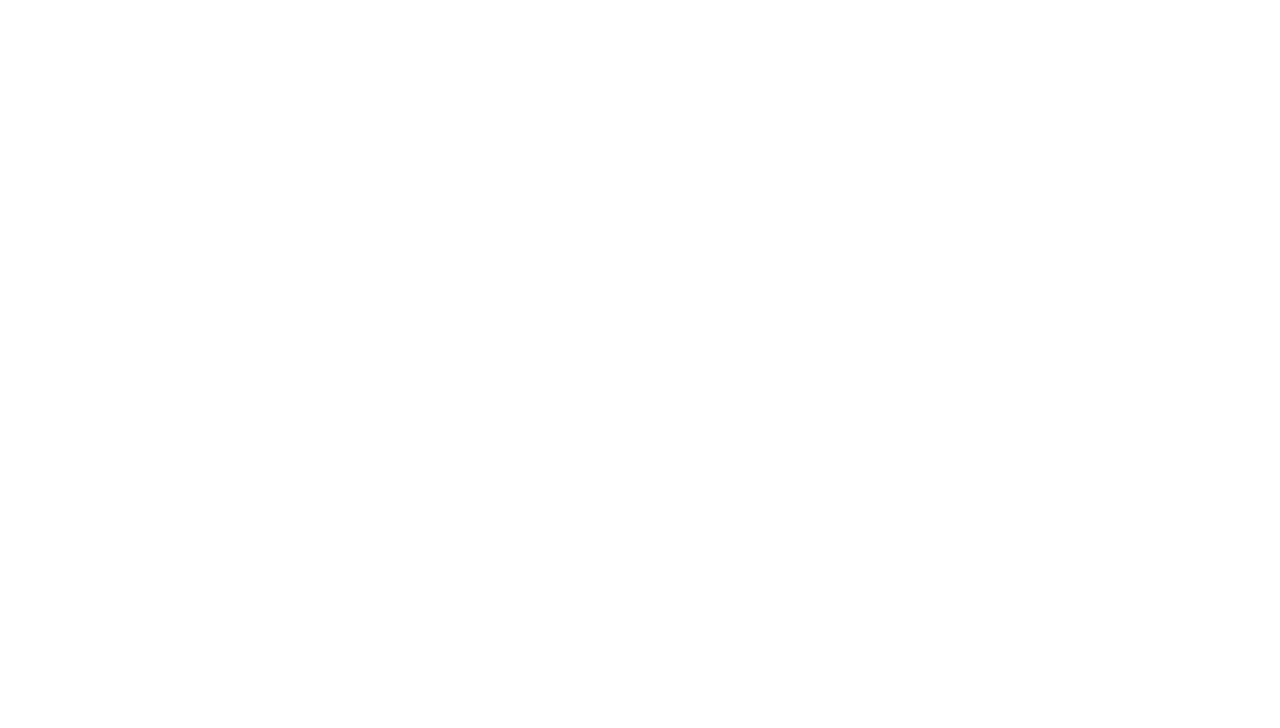
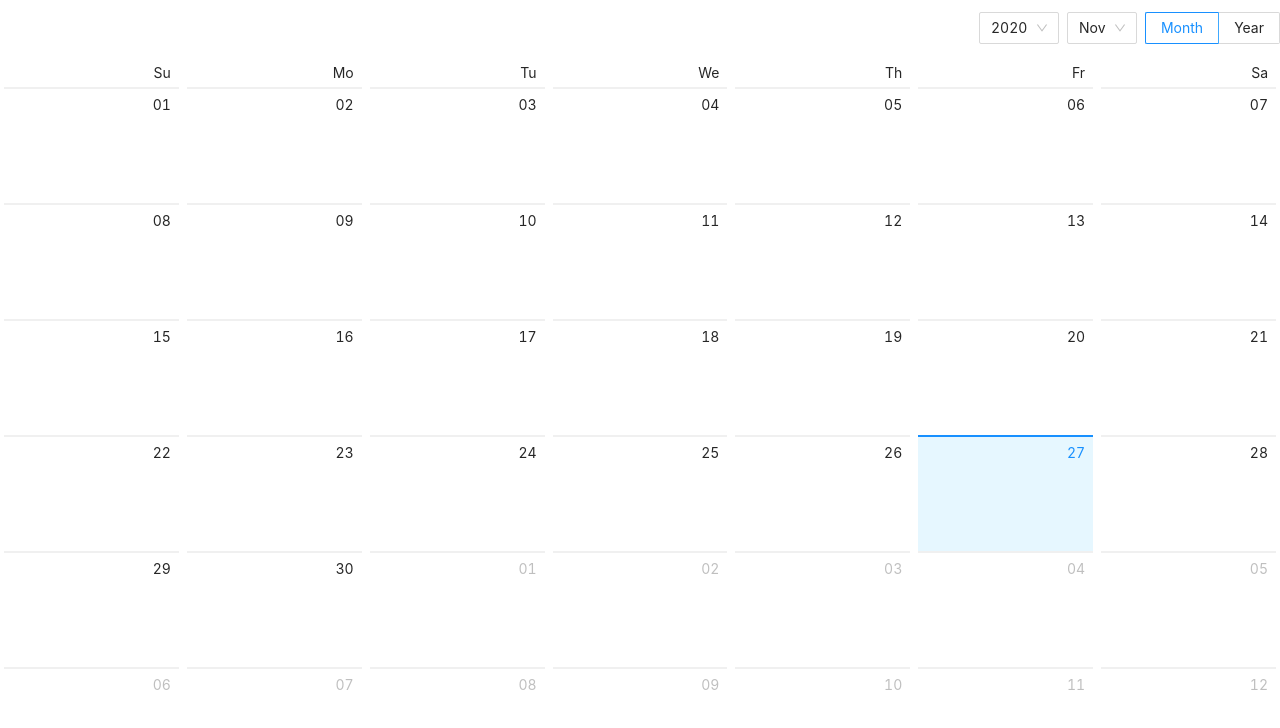
Before and after one commit to gemmahassan/nursery-app, a React (Create React App) app: page /nursery/1/calendar in a window 1280 px wide. Shown: the top 728 px of the page. Built offline with nearby package versions, Linux system fonts and the light colour scheme.

Commit message:
MP-86 Add Calendar View

```diff
--- a/src/Routes.jsx
+++ b/src/Routes.jsx
@@ -13,6 +13,7 @@ import Login from "./nursery/components/Login";
 import Profile from "./nursery/components/Profile";
 import DashboardContainer from "./nursery/components/dashboard/DashboardContainer";
 import NurserySignup from "./public/signup/NurserySignup";
+import NurseryCalendar from "./nursery/NurseryCalendar";
 
 const Routes = () => {
   return (
@@ -30,6 +31,8 @@ const Routes = () => {
         <Route exact path="/nurseries/:nurseryId/journal/add" component={AddEntry} />
         <Route exact path="/child/:childId/journal/:journalId/edit" component={EditEntry} />
         <Route exact path="/child/:childId/journal/:date" component={Journal} />
+        <Route exact path="/nursery/:nurseryId/calendar" component={NurseryCalendar} />
+
       </Switch>
     </Router>
   );
--- /dev/null
+++ b/src/nursery/NurseryCalendar.jsx
@@ -0,0 +1,10 @@
+import React from 'react';
+import {Calendar} from "antd";
+
+const NurseryCalendar = () => {
+  return (
+    <Calendar  />
+  )
+};
+
+export default NurseryCalendar;
--- a/src/nursery/components/dashboard/NurseryDashboard.jsx
+++ b/src/nursery/components/dashboard/NurseryDashboard.jsx
@@ -18,7 +18,6 @@ import ChildList from "../children/ChildList";
 import history from "../../../history";
 
 const NurseryDashboard = ({currentUser, nursery}) => {
-  console.log(nursery.image);
   return (
     <div>
       <IonMenu side="start" menuId="first" contentId="my-content">
@@ -29,10 +28,12 @@ const NurseryDashboard = ({currentUser, nursery}) => {
         </IonHeader>
         <IonContent>
           <IonList>
-            <IonItem>Rooms</IonItem>
             <IonItem>Staff</IonItem>
             <IonItem>Kids</IonItem>
-            <IonItem>Info</IonItem>
+            <IonItem
+            onClick={() => history.push(`/nursery/${nursery.id}/calendar`)}>
+            Calendar
+          </IonItem>
           </IonList>
         </IonContent>
       </IonMenu>
```
Also changed, not shown: src/nursery/components/dashboard/DashboardContainer.jsx (+0 -7 lines).
